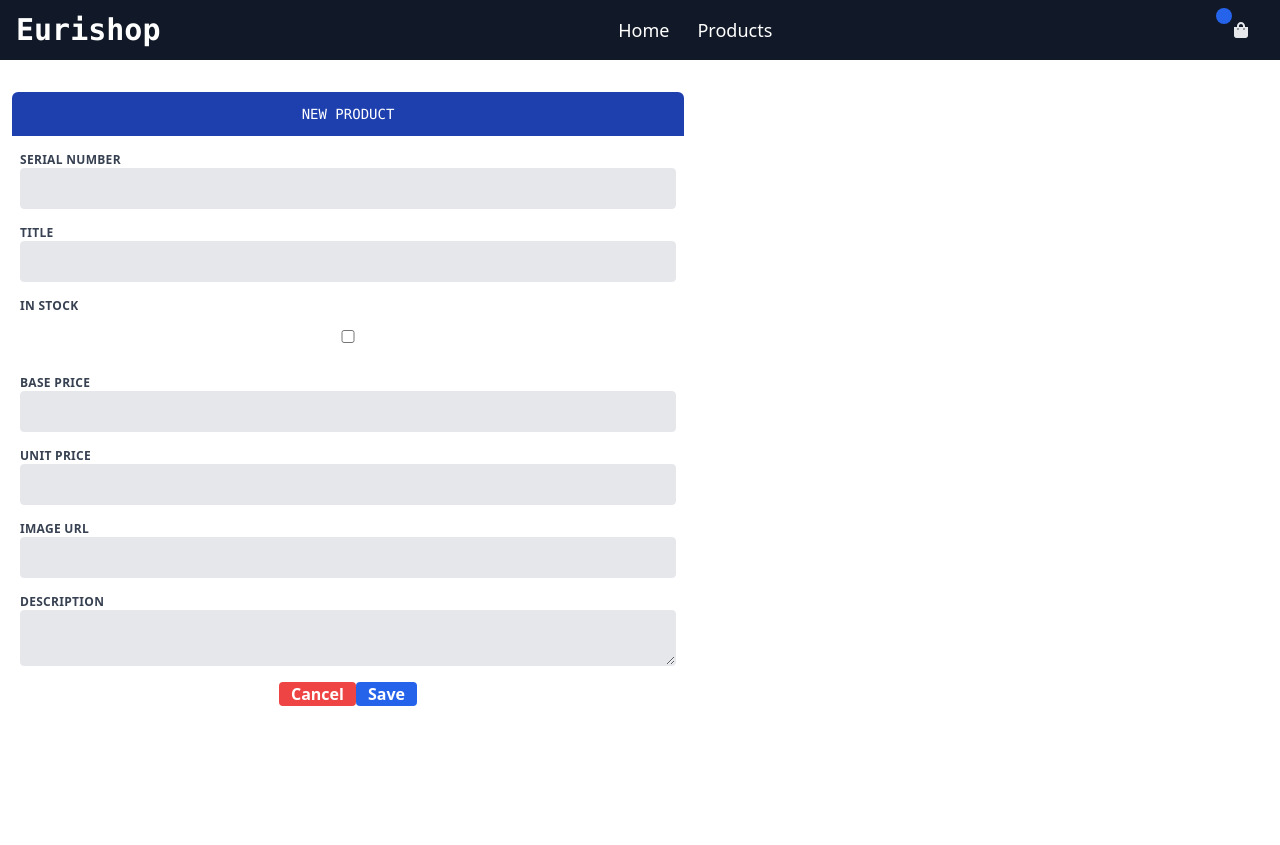
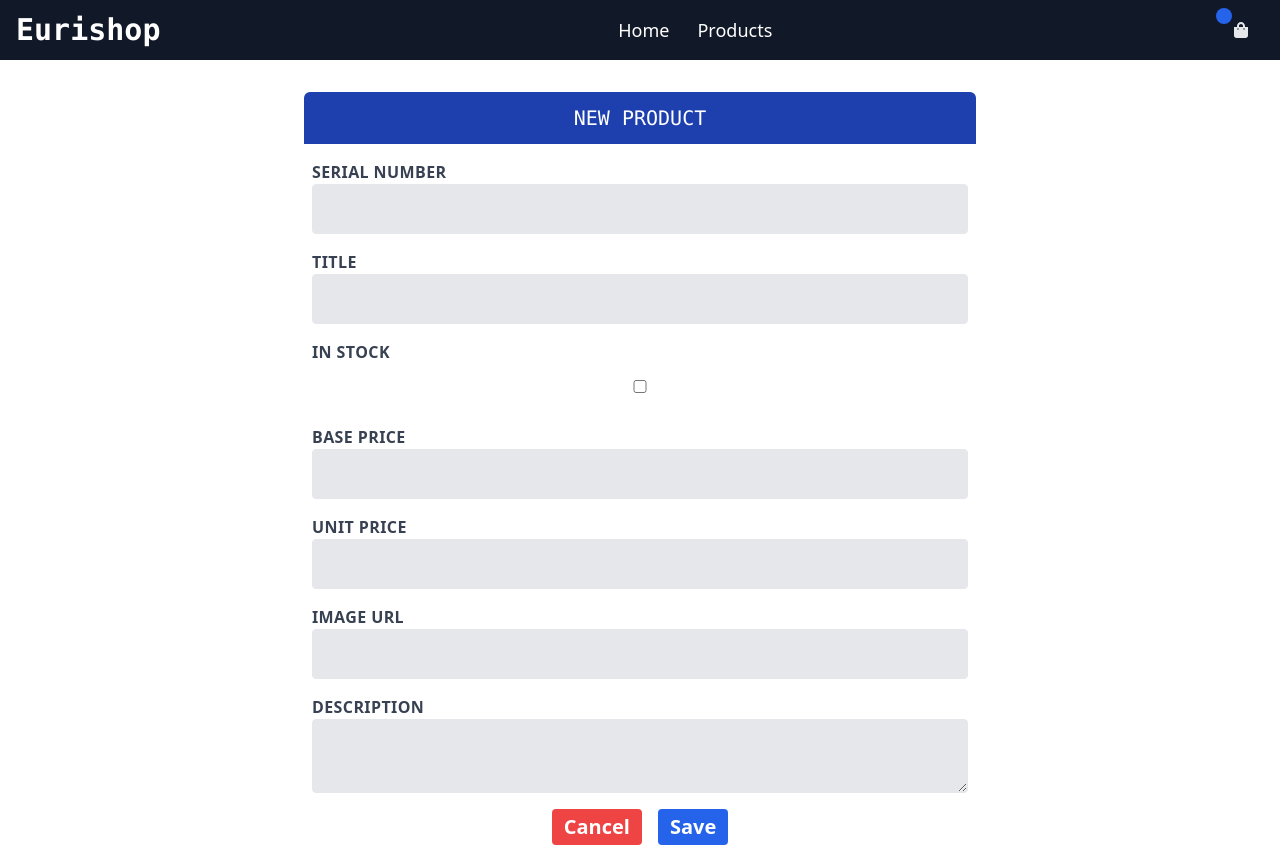
Before and after one commit to JonasBne/eurishop-rest-tailwindcss, a React (Create React App) app: page /products/new in a window 1280 px wide. Before the commit the page ends 800 px from the top, so only its background shows below. Built offline with nearby package versions, Linux system fonts and the light colour scheme; no server answers.

Commit message:
style(Form): finished responsive design

```diff
--- a/src/views/ProductDetail/ProductForm.tsx
+++ b/src/views/ProductDetail/ProductForm.tsx
@@ -53,41 +53,45 @@ function ProductForm({ initialProduct, onCancel = noop, onSubmit = noop, title }
   TODO:
   No alternative for grid template areas?
   How to spread register on a custom input component?
+  fix code duplication
   */
 
   return (
     <form
-      className="max-w-sx lg:max-w-2xl rounded-md overflow-hidden mt-8 mx-3"
+      className="max-w-sx rounded-md overflow-hidden mt-4 mx-3 md:max-w-2xl md:mx-auto md:mt-8 md:text-xl "
       onSubmit={handleSubmit(handleFormResult)}
     >
-      <h2 className="font-mono bg-blue-800 text-white text-center py-3 text-sm">{title}</h2>
+      <h2 className="font-mono bg-blue-800 text-white text-center py-3 text-sm md:text-xl">{title}</h2>
       <div>
-        <label className="block uppercase tracking-wide text-gray-700 text-xs font-bold my-4 px-2 w-full" htmlFor="sku">
+        <label
+          className="block uppercase tracking-wide text-gray-700 text-xs font-bold my-4 px-2 w-full md:text-base"
+          htmlFor="sku"
+        >
           Serial number
           <input
             id="sku"
             type="text"
-            className="appearance-none block w-full bg-gray-200 text-gray-700 border border-gray-200 rounded py-3 px-4 leading-tight focus:outline-none focus:bg-white focus:border-gray-500"
+            className="appearance-none block w-full bg-gray-200 text-gray-700 border border-gray-200 rounded py-3 px-4 leading-tight focus:outline-none focus:bg-white focus:border-gray-500 md:text-base"
             {...register('sku')}
           />
         </label>
 
         <label
           htmlFor="title"
-          className="block uppercase tracking-wide text-gray-700 text-xs font-bold my-4 px-2 w-full"
+          className="block uppercase tracking-wide text-gray-700 text-xs font-bold my-4 px-2 w-full md:text-base"
         >
           Title
           <input
             id="title"
             type="text"
-            className="appearance-none block w-full bg-gray-200 text-gray-700 border border-gray-200 rounded py-3 px-4 leading-tight focus:outline-none focus:bg-white focus:border-gray-500"
+            className="appearance-none block w-full bg-gray-200 text-gray-700 border border-gray-200 rounded py-3 px-4 leading-tight focus:outline-none focus:bg-white focus:border-gray-500 md:text-base"
             {...register('title')}
           />
         </label>
 
         <label
           htmlFor="stocked"
-          className="flex flex-col uppercase tracking-wide text-gray-700 text-xs font-bold my-4 px-2 w-full"
+          className="flex flex-col uppercase tracking-wide text-gray-700 text-xs font-bold my-4 px-2 w-full md:text-base"
         >
           In stock
           <input id="stocked" type="checkbox" className="m-4" {...register('stocked')} />
@@ -95,60 +99,60 @@ function ProductForm({ initialProduct, onCancel = noop, onSubmit = noop, title }
 
         <label
           htmlFor="base-price"
-          className="block uppercase tracking-wide text-gray-700 text-xs font-bold my-4 px-2 w-full"
+          className="block uppercase tracking-wide text-gray-700 text-xs font-bold my-4 px-2 w-full md:text-base"
         >
           Base price
           <input
             id="base-price"
             type="text"
-            className="appearance-none block w-full bg-gray-200 text-gray-700 border border-gray-200 rounded py-3 px-4 leading-tight focus:outline-none focus:bg-white focus:border-gray-500"
+            className="appearance-none block w-full bg-gray-200 text-gray-700 border border-gray-200 rounded py-3 px-4 leading-tight focus:outline-none focus:bg-white focus:border-gray-500 md:text-base"
             {...register('basePrice')}
           />
         </label>
 
         <label
           htmlFor="price"
-          className="block uppercase tracking-wide text-gray-700 text-xs font-bold my-4 px-2 w-full"
+          className="block uppercase tracking-wide text-gray-700 text-xs font-bold my-4 px-2 w-full md:text-base"
         >
           Unit price
           <input
             id="price"
             type="text"
-            className="appearance-none block w-full bg-gray-200 text-gray-700 border border-gray-200 rounded py-3 px-4 leading-tight focus:outline-none focus:bg-white focus:border-gray-500"
+            className="appearance-none block w-full bg-gray-200 text-gray-700 border border-gray-200 rounded py-3 px-4 leading-tight focus:outline-none focus:bg-white focus:border-gray-500 md:text-base"
             {...register('price')}
           />
         </label>
 
         <label
           htmlFor="image"
-          className="block uppercase tracking-wide text-gray-700 text-xs font-bold my-4 px-2 w-full"
+          className="block uppercase tracking-wide text-gray-700 text-xs font-bold my-4 px-2 w-full md:text-base"
         >
           Image URL
           <input
             id="image"
             type="text"
-            className="appearance-none block w-full bg-gray-200 text-gray-700 border border-gray-200 rounded py-3 px-4 leading-tight focus:outline-none focus:bg-white focus:border-gray-500"
+            className="appearance-none block w-full bg-gray-200 text-gray-700 border border-gray-200 rounded py-3 px-4 leading-tight focus:outline-none focus:bg-white focus:border-gray-500 md:text-base"
             {...register('image')}
           />
         </label>
 
         <label
           htmlFor="desc"
-          className="block uppercase tracking-wide text-gray-700 text-xs font-bold my-4 px-2 w-full"
+          className="block uppercase tracking-wide text-gray-700 text-xs font-bold my-4 px-2 w-full md:text-base"
         >
           Description
           <textarea
             id="desc"
-            className="appearance-none block w-full bg-gray-200 text-gray-700 border border-gray-200 rounded py-3 px-4 leading-tight focus:outline-none focus:bg-white focus:border-gray-500"
+            className="appearance-none block w-full bg-gray-200 text-gray-700 border border-gray-200 rounded py-3 px-4 leading-tight focus:outline-none focus:bg-white focus:border-gray-500 md:text-base"
             {...register('desc')}
           />
         </label>
       </div>
       <div className="flex justify-center">
-        <Button type="button" variant="danger" className="px-3" onClick={handleCancel}>
+        <Button type="button" variant="danger" className="px-3 py-1 mx-2" onClick={handleCancel}>
           Cancel
         </Button>
-        <Button type="submit" variant="primary" className="px-3">
+        <Button type="submit" variant="primary" className="px-3 py-1 mx-2">
           Save
         </Button>
       </div>
```
